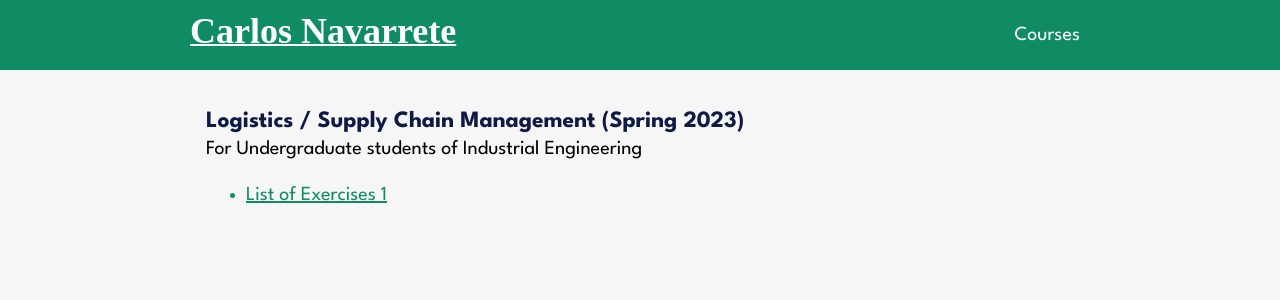
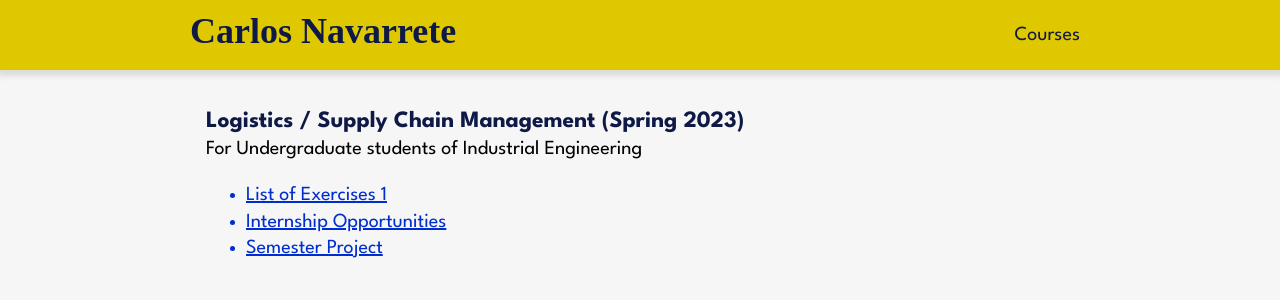
Before and after one commit to cnavarreteliz/cnavarreteliz.github.io, a Gatsby site: page /courses in a window 1280 px wide. Built offline with nearby package versions, Linux system fonts and the light colour scheme; Gatsby itself is replaced by a stand-in of ours; a web font is replaced by a local one.

Commit message:
modifies colors in the website

```diff
--- a/src/components/Navbar.scss
+++ b/src/components/Navbar.scss
@@ -5,10 +5,12 @@ $height: 70px;
 .navbar {
   height: $height;
   background-color: $tertiary;
-  color: $white;
+  color: $secondary;
+  box-shadow: 1px 2px 6px 4px #DBDBDB;
 
   a {
-    color: $white;
+    color: $secondary;
+    text-decoration: none;
   }
 
   .container {
@@ -23,12 +25,9 @@ $height: 70px;
       font-size: 2.25rem;
       font-weight: 700;
       font-family: "Ms Madi";
-      color: $white;
-      // text-transform: uppercase;
-      // padding: 20px;
-      &:hover {
-        text-decoration:line-through;
-      }
+      color: $secondary;
+      text-decoration: none;
+
     }
 
     .menu {
@@ -41,12 +40,12 @@ $height: 70px;
         align-items: center;
         display: flex;
         cursor: pointer;
-        color: $white;
+        color: $secondary;
         text-decoration: none;
 
         &:hover {
           color: $white;
-          background-color: $primary-hover;
+          background-color: $secondary;
         }
       }
     }
--- a/src/pages/courses.jsx
+++ b/src/pages/courses.jsx
@@ -8,7 +8,9 @@ export default function Courses(props) {
       title="Logistics / Supply Chain Management (Spring 2023)"
       subtitle="For Undergraduate students of Industrial Engineering"
       notes={[
-        {title: "List of Exercises 1", link: "https://docs.google.com/document/d/1RKuDUfosch9SkhJp5l9IIkzGi8pQLdbHSuToZtPFOak/edit?usp=sharing"}
+        {title: "List of Exercises 1", link: "https://docs.google.com/document/d/1RKuDUfosch9SkhJp5l9IIkzGi8pQLdbHSuToZtPFOak/edit?usp=sharing"},
+        {title: "Internship Opportunities", link: "https://docs.google.com/spreadsheets/d/1NCTDLYb4i1caJjlpzrkVuGliYRPvkHJG1iVpWcQulCc/edit?usp=sharing"},
+        {title: "Semester Project", link: "https://docs.google.com/spreadsheets/d/12HEVhhGkL5d8pfGI1rul0x7CjLUZQ-Vkpw-tNbxNbwI/edit?usp=sharing"}
       ]}
     />
   </Page>;
--- a/src/pages/styles.scss
+++ b/src/pages/styles.scss
@@ -3,7 +3,7 @@
 $primary: #002ece;
 $primary-hover: #005EFF;
 $secondary: #0e1946;
-$tertiary: #108c65;
+$tertiary: #E0C800;
 $white: #FFFFFF;
 $max-width: 900px;
 
@@ -37,9 +37,9 @@ p {
 }
 
 a {
-  color: #108c65;
+  color: $primary;
   &:visited {
-    color: #108c65;
+    color: $primary;
   }
 }
 
```
Also changed, not shown: src/pages/index.js (+12 -8 lines).
